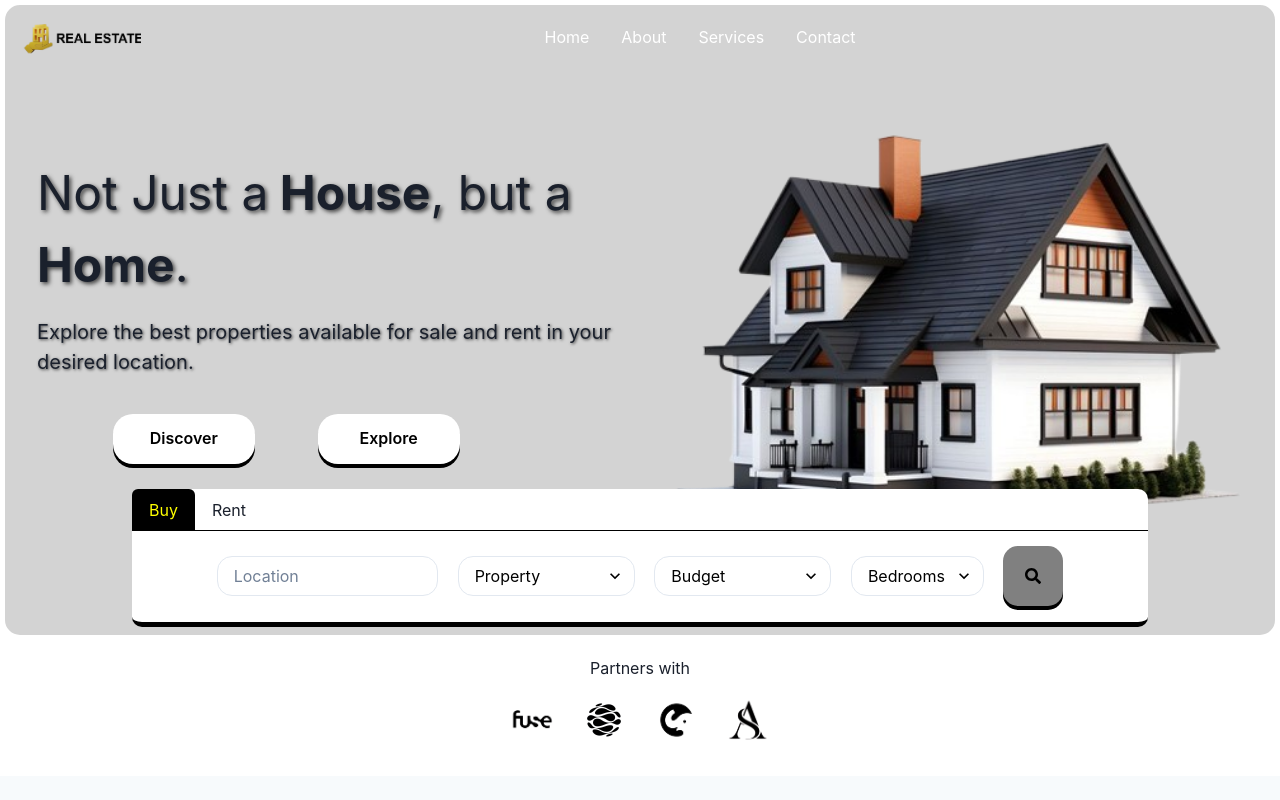
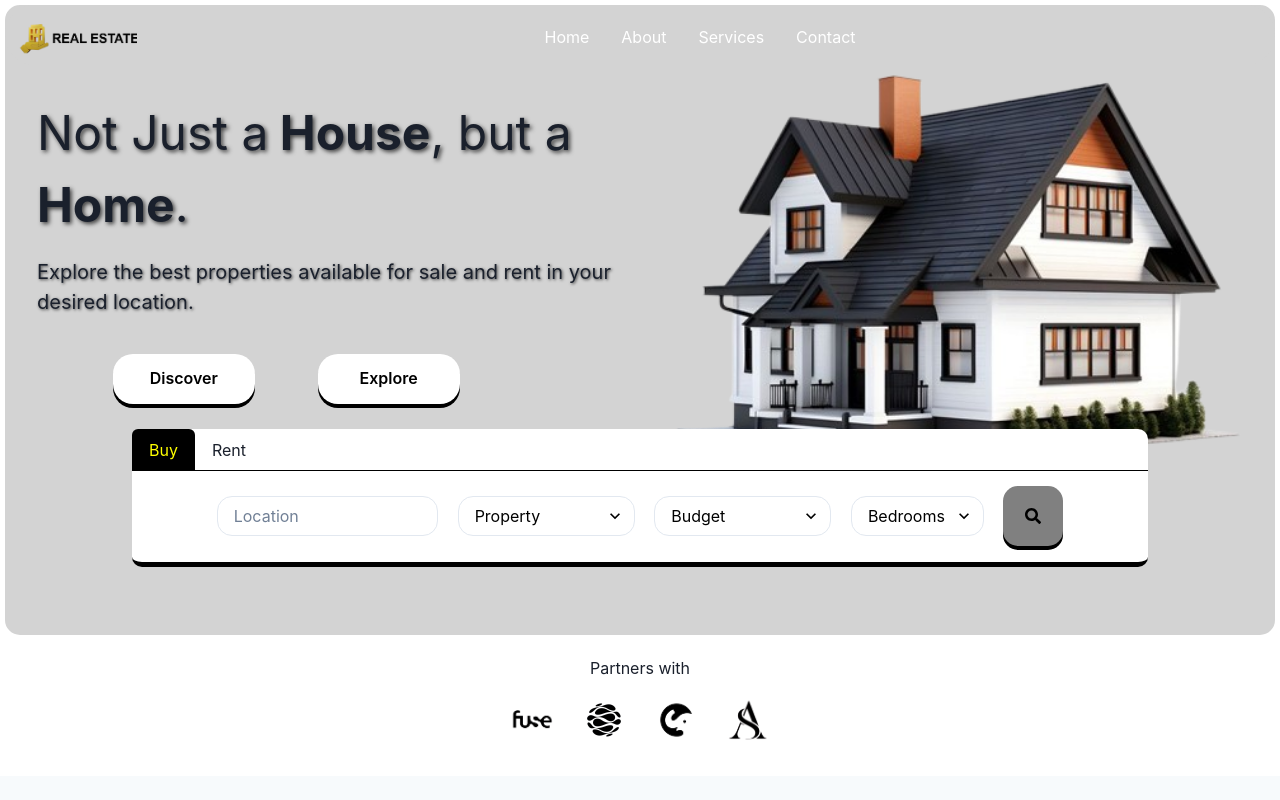
Before and after one commit to catalyst000/real-estate-site, a React app: page / in a window 1280 px wide. Shown: the top 800 px of the page. Built offline with nearby package versions, Linux system fonts and the light colour scheme; the HTML template or start-up script is replaced by a standard one.

Commit message:
Nav changes

```diff
--- a/src/Components/NavBar.jsx
+++ b/src/Components/NavBar.jsx
@@ -30,11 +30,15 @@ const handleLinkClick = (sectionId) => {
 
   return (
     <Box
-      bg="transparent"
+    position="fixed"
+      bg="lightgrey"
+      zIndex="1000"
+     alignItems="center"
+     justifyContent="center"
       color="white"
-      w="100%"
+      w="calc(100% - 10px)"
       h="60px"
-      px={4}
+      px={3}
       py={3}
       borderRadius="30px"
     >
```
